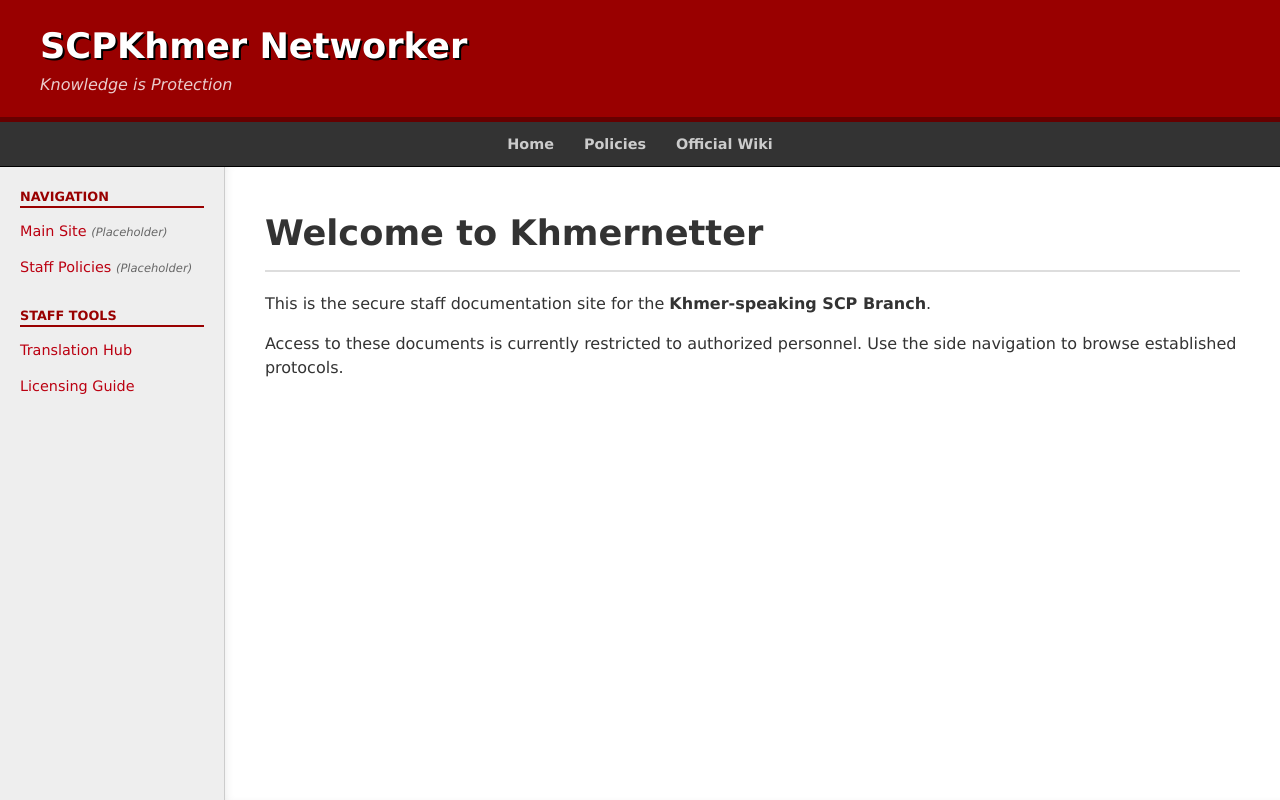
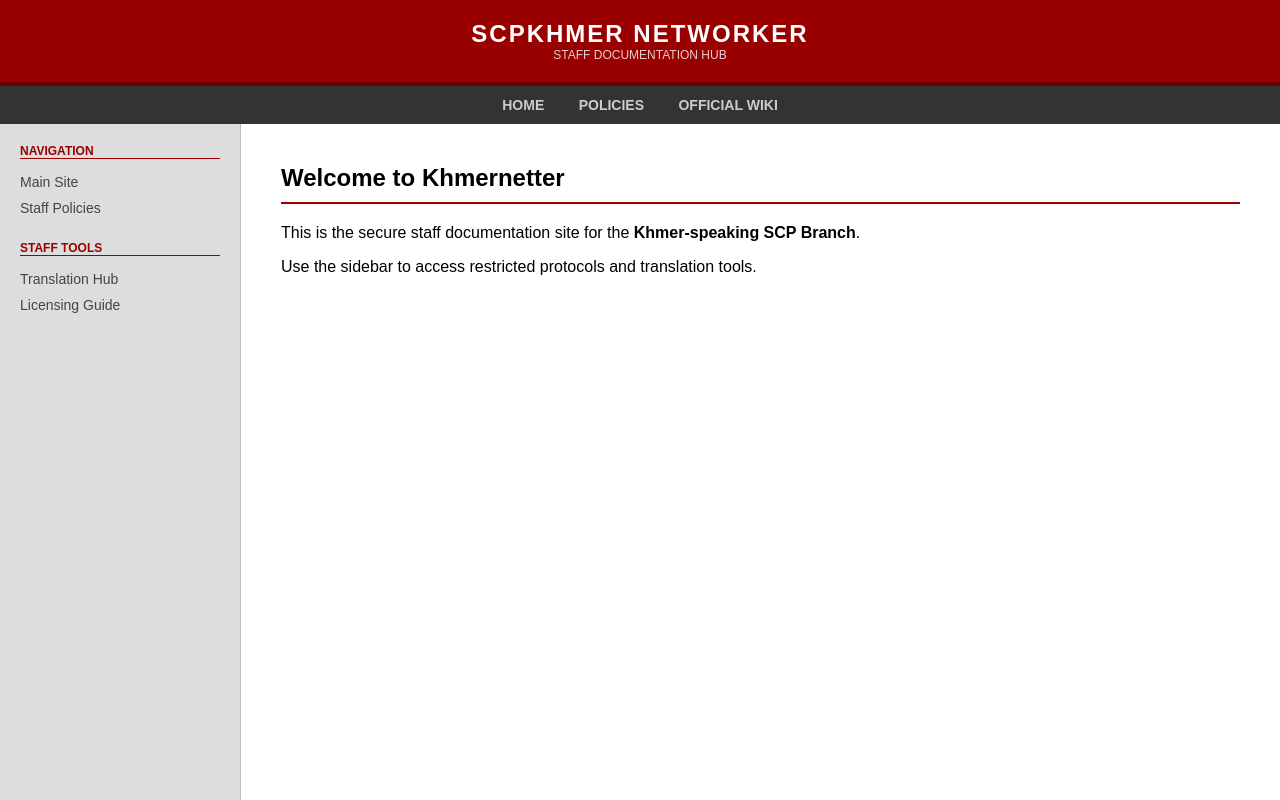
Before and after one commit to tsubakihikaru/SCPKhmer-Networker, a plain HTML site: page index.html in a window 1280 px wide. Drawn offline with Linux system fonts and the light colour scheme.

Commit message:
Update index.html

```diff
--- a/index.html
+++ b/index.html
@@ -2,92 +2,67 @@
 <html lang="en">
 <head>
     <meta charset="UTF-8">
-    <meta name="viewport" content="width=device-width, initial-scale=1.0">
     <title>SCPKhmer Networker | Khmernetter</title>
     <style>
-        /* CSS resets and layout */
-        body { margin: 0; font-family: "Verdana", Geneva, sans-serif; background: #f4f4f4; color: #333; line-height: 1.5; }
-        #container { display: flex; flex-direction: column; min-height: 100vh; }
+        /* CORE LAYOUT - Basic & Reliable */
+        body { margin: 0; font-family: sans-serif; background: #f0f0f0; display: flex; flex-direction: column; min-height: 100vh; }
 
-        /* HEADER: The "Duksin-Proof" Crimson Banner */
-        #header { background: #900; color: #fff; padding: 20px 40px; border-bottom: 5px solid #600; box-shadow: 0 2px 5px rgba(0,0,0,0.2); }
-        #header h1 { margin: 0; font-size: 2.2em; }
-        #header h1 a { color: #fff; text-decoration: none; text-shadow: 2px 2px #000; }
-        #header h2 { margin: 0; font-size: 1em; font-weight: normal; opacity: 0.8; font-style: italic; }
+        /* HEADER - The Crimson Banner */
+        #header { background: #900; color: white; padding: 20px; border-bottom: 4px solid #600; text-align: center; }
+        #header h1 { margin: 0; font-size: 24px; text-transform: uppercase; letter-spacing: 2px; }
 
-        /* TOP-BAR: Admin Nav */
-        #top-bar { background: #333; padding: 10px; border-bottom: 1px solid #000; }
-        #top-bar ul { list-style: none; margin: 0; padding: 0; display: flex; justify-content: center; }
-        #top-bar li { margin: 0 15px; }
-        #top-bar a { color: #ccc; text-decoration: none; font-weight: bold; font-size: 0.9em; transition: 0.3s; }
-        #top-bar a:hover { color: #fff; }
+        /* TOP NAV */
+        #top-bar { background: #333; padding: 10px; text-align: center; }
+        #top-bar a { color: #ccc; text-decoration: none; margin: 0 15px; font-weight: bold; font-size: 14px; }
 
-        /* MAIN CONTENT WRAPPER */
-        #content-wrap { display: flex; flex-grow: 1; }
+        /* MAIN SECTION */
+        #content-wrap { display: flex; flex: 1; }
 
-        /* SIDE-BAR: Navigation Fortress */
-        #side-bar { width: 240px; background: #eee; padding: 20px; border-right: 1px solid #ccc; box-sizing: border-box; }
-        .side-block { margin-bottom: 25px; }
-        .side-block .heading { font-weight: bold; color: #900; border-bottom: 2px solid #900; margin-bottom: 10px; text-transform: uppercase; font-size: 0.8em; }
-        #side-bar ul { list-style: none; padding: 0; margin: 0; }
-        #side-bar li { margin-bottom: 8px; }
-        #side-bar a { color: #b01; text-decoration: none; font-size: 0.9em; display: block; padding: 3px 0; }
-        #side-bar a:hover { text-decoration: underline; color: #600; }
+        /* SIDEBAR */
+        #side-bar { width: 200px; background: #ddd; padding: 20px; border-right: 1px solid #bbb; }
+        .heading { font-weight: bold; color: #900; border-bottom: 1px solid #900; margin-bottom: 10px; font-size: 12px; }
+        #side-bar ul { list-style: none; padding: 0; margin: 0 0 20px 0; }
+        #side-bar a { color: #444; text-decoration: none; font-size: 14px; display: block; padding: 5px 0; }
 
-        /* MAIN READING AREA */
-        #main-content { flex-grow: 1; padding: 40px; background: #fff; box-shadow: inset 5px 0 10px -5px rgba(0,0,0,0.1); }
-        #page-title { font-size: 2.2em; font-weight: bold; color: #333; border-bottom: 2px solid #ddd; margin-bottom: 20px; padding-bottom: 10px; }
-        .km-text { color: #666; font-size: 0.8em; font-style: italic; }
-
-        /* Mobile Responsiveness */
-        @media (max-width: 768px) {
-            #content-wrap { flex-direction: column; }
-            #side-bar { width: 100%; border-right: none; border-bottom: 1px solid #ccc; }
-        }
+        /* CONTENT */
+        #main-content { flex: 1; background: white; padding: 40px; }
+        h2 { border-bottom: 2px solid #900; padding-bottom: 10px; margin-top: 0; }
     </style>
 </head>
 <body>
-    <div id="container">
 
     <header id="header">
-            <h1><a href="#">SCPKhmer Networker</a></h1>
-            <h2>Knowledge is Protection</h2>
+        <h1>SCPKhmer Networker</h1>
+        <div style="font-size: 12px; opacity: 0.8;">STAFF DOCUMENTATION HUB</div>
     </header>
 
     <nav id="top-bar">
-            <ul>
-                <li><a href="#">Home</a></li>
-                <li><a href="#">Policies</a></li>
-                <li><a href="https://wikidot.com" target="_blank">Official Wiki</a></li>
-            </ul>
+        <a href="#">HOME</a>
+        <a href="#">POLICIES</a>
+        <a href="https://wikidot.com">OFFICIAL WIKI</a>
     </nav>
 
     <div id="content-wrap">
         <nav id="side-bar">
-                <div class="side-block">
-                    <div class="heading">Navigation</div>
+            <div class="heading">NAVIGATION</div>
             <ul>
-                        <li><a href="#">Main Site <span class="km-text">(Placeholder)</span></a></li>
-                        <li><a href="#">Staff Policies <span class="km-text">(Placeholder)</span></a></li>
+                <li><a href="#">Main Site</a></li>
+                <li><a href="#">Staff Policies</a></li>
             </ul>
-                </div>
-                <div class="side-block">
-                    <div class="heading">Staff Tools</div>
+
+            <div class="heading">STAFF TOOLS</div>
             <ul>
                 <li><a href="#">Translation Hub</a></li>
                 <li><a href="#">Licensing Guide</a></li>
             </ul>
-                </div>
         </nav>
 
         <main id="main-content">
-                <div id="page-title">Welcome to Khmernetter</div>
-                <div id="page-content">
+            <h2>Welcome to Khmernetter</h2>
             <p>This is the secure staff documentation site for the <strong>Khmer-speaking SCP Branch</strong>.</p>
-                    <p>Access to these documents is currently restricted to authorized personnel. Use the side navigation to browse established protocols.</p>
-                </div>
+            <p>Use the sidebar to access restricted protocols and translation tools.</p>
         </main>
     </div>
-    </div>
+
 </body>
 </html>
```
Lines whose indentation alone changed are shown as unchanged.
